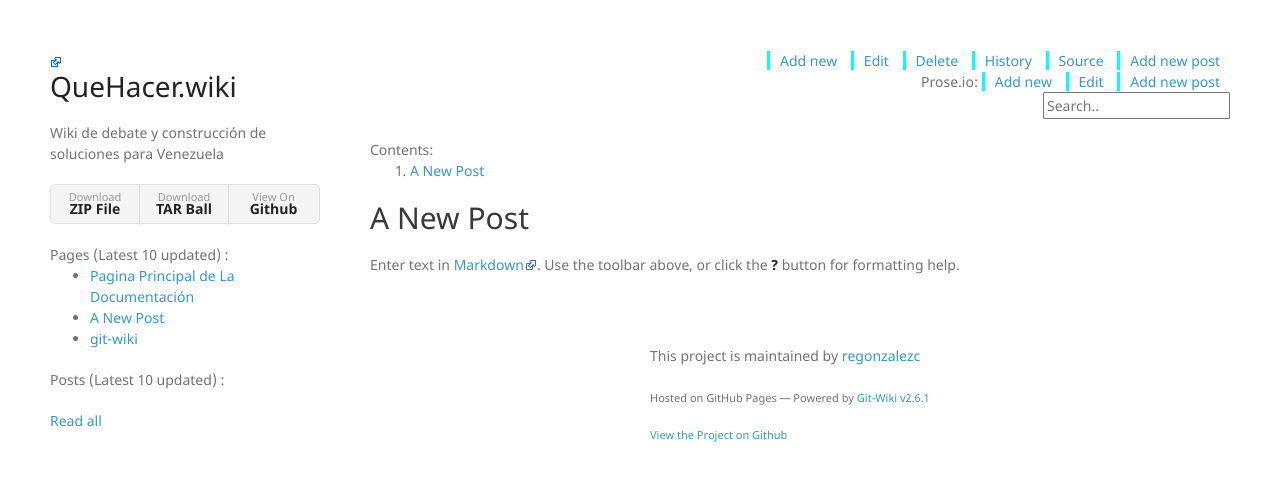
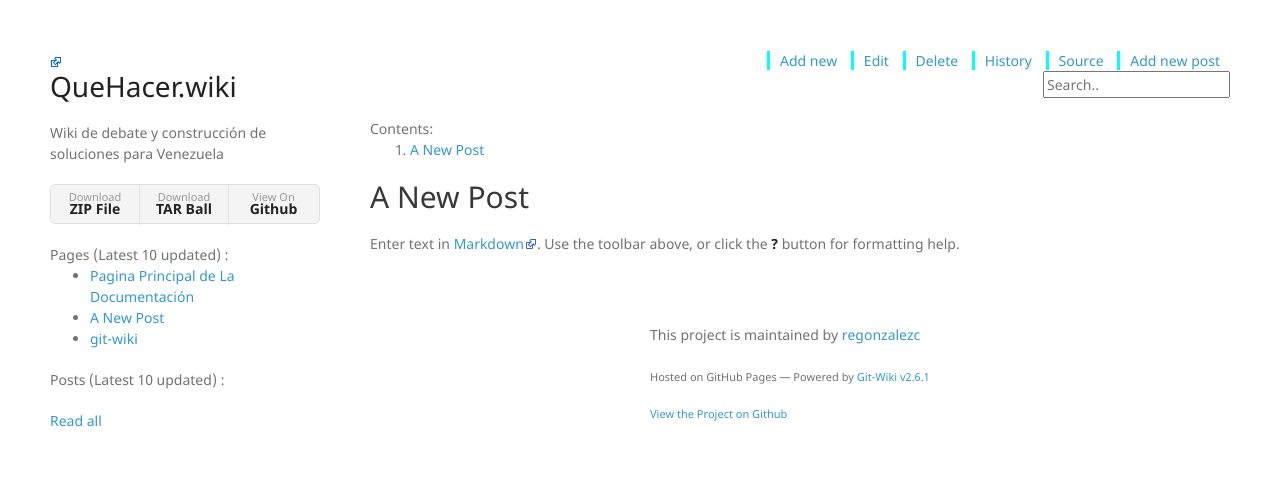
Before and after one commit to regonzalezc/que-hacer.docs, a Jekyll site: the page built from wiki/2020-12-16-your-filename.md, in a window 1280 px wide. Shown: the top 481 px of the page. Built offline with Jekyll 4.4.1, drawn with Linux system fonts in a browser that asks for light colours; nearby versions of some CDN libraries; our own code applies the rules of GitHub Pages for plain Markdown files.

Commit message:
Update _config.yml

```diff
--- a/_config.yml
+++ b/_config.yml
@@ -2,8 +2,8 @@
 title: QueHacer.wiki
 # (string) Description of your wiki
 description: Wiki de debate y construcción de soluciones para Venezuela
-baseurl: "docs" # the subpath of your site, e.g. /blog
-url: "https://regonzalezc.github.io/que-hacer.docs/"  #the base hostname & protocol for your site, e.g. http://example.com
+baseurl: "/docs" # the subpath of your site, e.g. /blog
+url: "https://regonzalezc.github.io/que-hacer.docs"  #the base hostname & protocol for your site, e.g. http://example.com
 logo: assets/images/logo.jpg
 favicon: assets/images/favicon.ico
 # (boolean) Enable/disable wiki page list in sidebar
@@ -35,7 +35,7 @@ wiki_folder: "wiki"
 use_github_wiki: false
 # (boolean) Enable "Edit with Prose.io" button in tools, it's a 3rd party
 # service to edit github markdown pages easily
-use_prose_io: true
+use_prose_io: false
 # Select search_engine component from:
 # - js: it uses a built in javascript component that uses generated js object
 # - js_rss: it uses a built in javascript component that uses generated  sitemap_full.xml to search inside your wiki with lunr library (slow and experimental)
```
